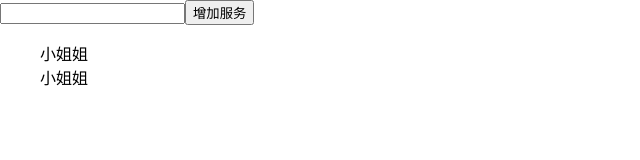
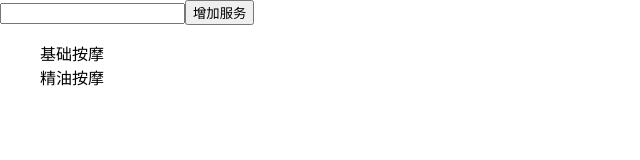
Before and after one commit to zg-zhang/learn-react-jsp, a React (Vite) app: page / in a window 1280 px wide. Shown: the top 160 px of the page, without its empty margins (0-640 px from the left). Built offline with nearby package versions, Linux system fonts and the light colour scheme.

Commit message:
14 父子组件传值

```diff
--- a/src/Xiaojiejie.jsx
+++ b/src/Xiaojiejie.jsx
@@ -21,7 +21,12 @@ class Xiaojiejie extends Component {
                     {
                         this.state.list.map((item, index) => {
                             return (
-                               <XiaojiejieItem key={index + item}/>
+                               <XiaojiejieItem
+                                   content={item}
+                                   index={index}
+                                   handleClick={this.deleteItem.bind(this)}
+                                   key={index + item}
+                               />
                             )
                         })
                     }
@@ -44,6 +49,7 @@ class Xiaojiejie extends Component {
     }
 
     deleteItem(index) {
+        console.log(index)
         // 注意 React 中不允许直接改动 state 需要通过 setState 改动
         let list = this.state.list
         list.splice(index, 1)
--- a/src/XiaojiejieItem.jsx
+++ b/src/XiaojiejieItem.jsx
@@ -1,12 +1,21 @@
 import React, {Component} from 'react'
 
 class XiaojiejieItem extends Component {
+    constructor(props) {
+        super(props);
+        this.handleClick = this.handleClick.bind(this)
+    }
+
     render() {
         return (
-            <div>
-                小姐姐
+            <div onClick={this.handleClick}>
+                {this.props.content}
             </div>
         );
+    }
+
+    handleClick() {
+        this.props.handleClick(this.props.index)
     }
 }
 
```
